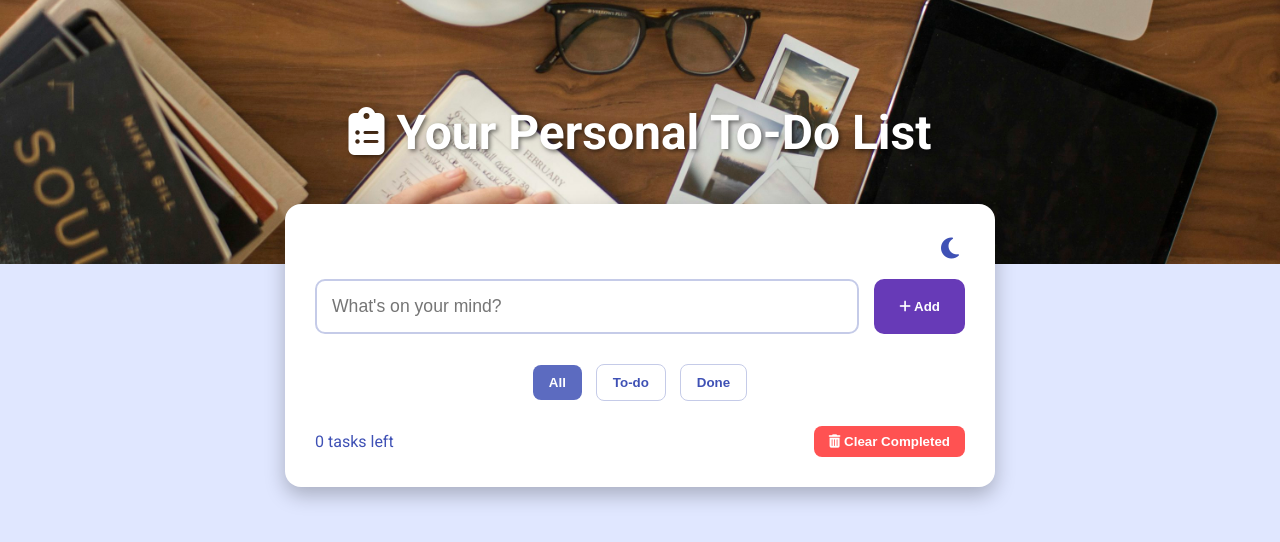
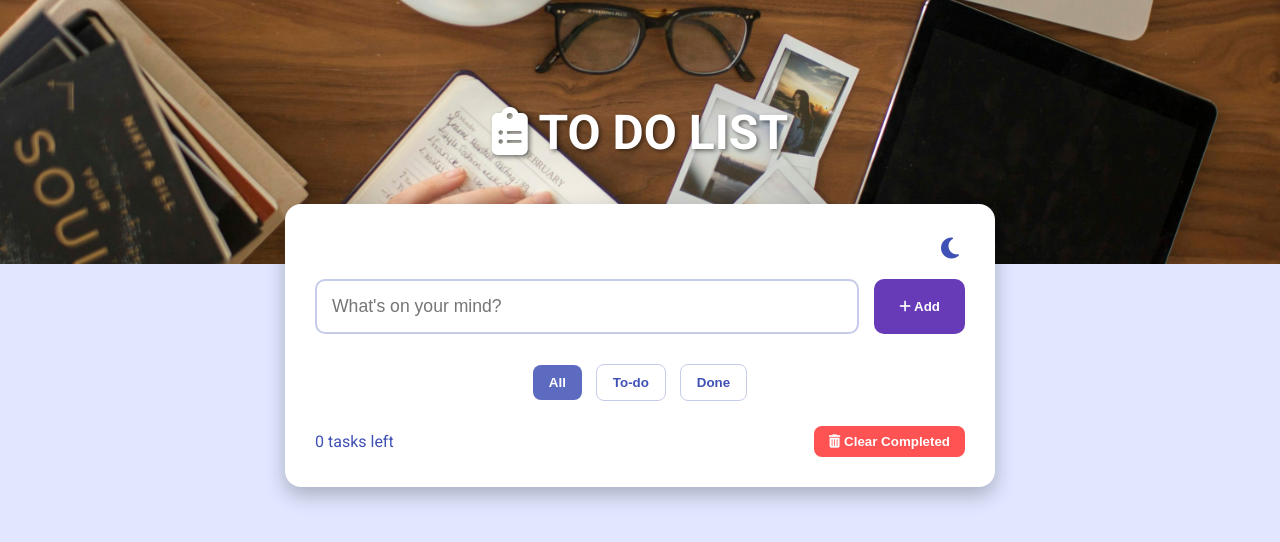
Before and after one commit to RORO77777/todoweb, a plain HTML site: page index.html in a window 1280 px wide. Drawn offline with Linux system fonts and the light colour scheme.

Commit message:
changed title

```diff
--- a/index.html
+++ b/index.html
@@ -10,7 +10,7 @@
 </head>
 <body>
   <div class="banner">
-    <h1><i class="fa-solid fa-clipboard-list"></i> Your Personal To-Do List</h1>
+    <h1><i class="fa-solid fa-clipboard-list"></i> TO DO LIST</h1>
   </div>
 
   <div class="container">
```
